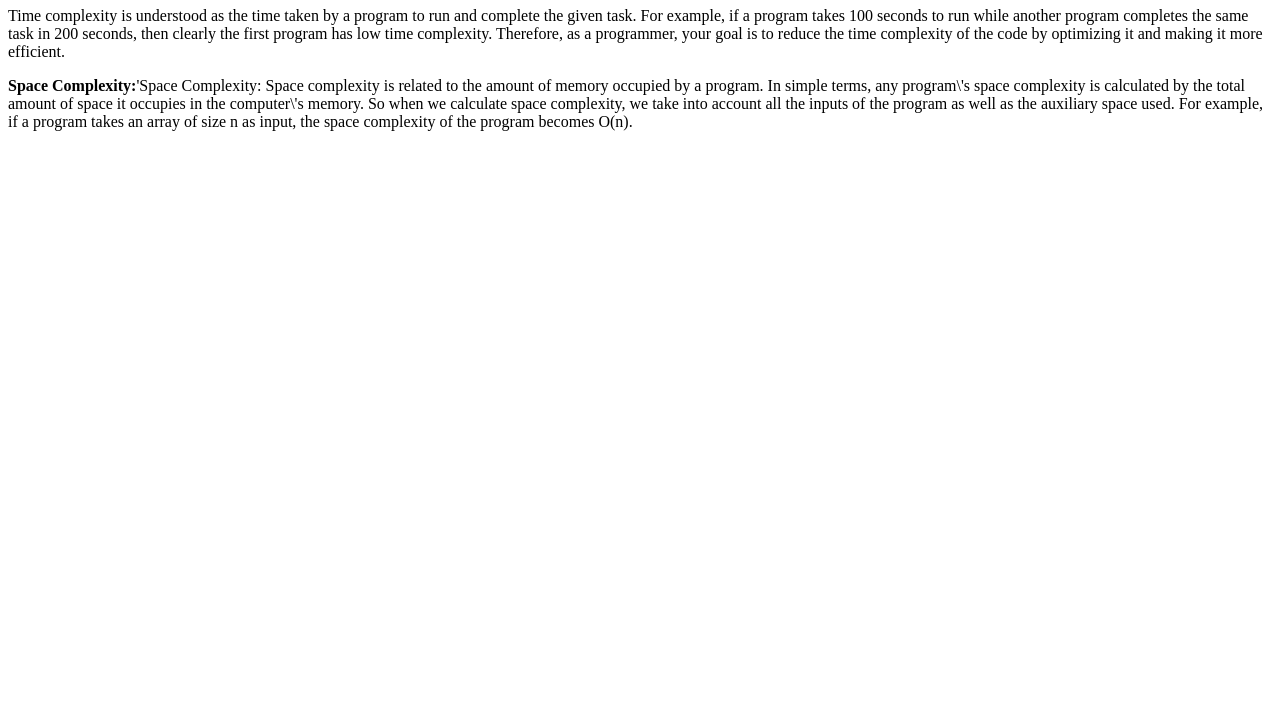
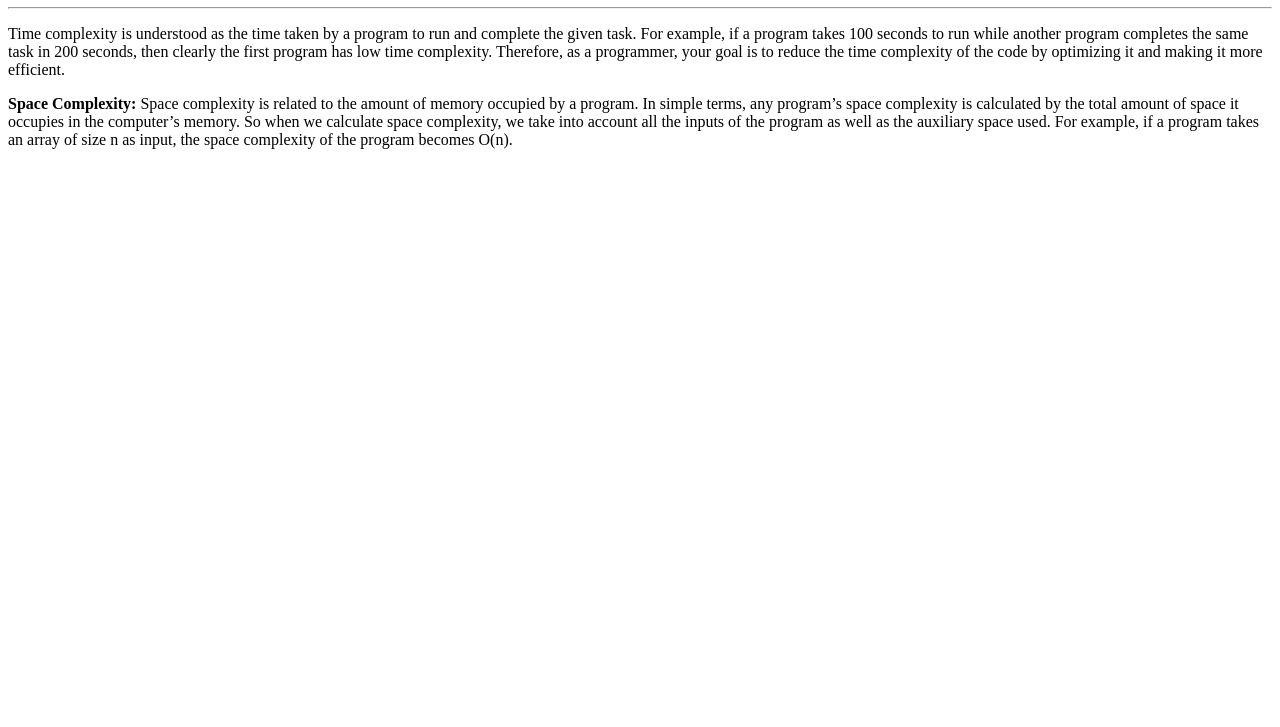
Before and after one commit to acciojob/time-and-space-complexity-JadhavPrasad21, a website: page main.html in a window 1280 px wide. Shown: the part 73-800 px from the top of the page. Drawn offline with Linux system fonts and the light colour scheme.

Commit message:
created a submission

```diff
--- a/main.html
+++ b/main.html
@@ -5,7 +5,9 @@
 </head>
 <body>
     <h1>Time and Space Complexity</h1>
+	<hr>
     <p>Time complexity is understood as the time taken by a program to run and complete the given task. For example, if a program takes 100 seconds to run while another program completes the same task in 200 seconds, then clearly the first program has low time complexity. Therefore, as a programmer, your goal is to reduce the time complexity of the code by optimizing it and making it more efficient.</p>
-    <p><b>Space Complexity:</b>'Space Complexity: Space complexity is related to the amount of memory occupied by a program. In simple terms, any program\'s space complexity is calculated by the total amount of space it occupies in the computer\'s memory. So when we calculate space complexity, we take into account all the inputs of the program as well as the auxiliary space used. For example, if a program takes an array of size n as input, the space complexity of the program becomes O(n).</p>
+
+    <p><b>Space Complexity:</b> Space complexity is related to the amount of memory occupied by a program. In simple terms, any program’s space complexity is calculated by the total amount of space it occupies in the computer’s memory. So when we calculate space complexity, we take into account all the inputs of the program as well as the auxiliary space used. For example, if a program takes an array of size n as input, the space complexity of the program becomes O(n).</p>
 </body>
 </html>
```
